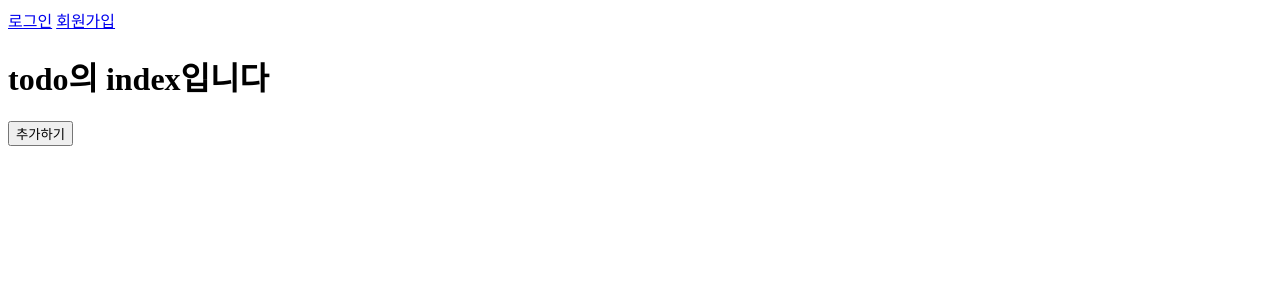
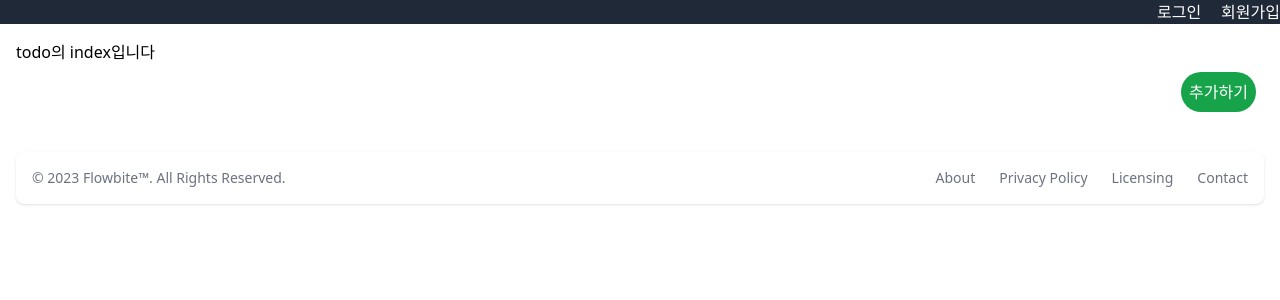
Before and after one commit to igsh97/django-todo-hw, a Django app: page /todo/ in a window 1280 px wide. Shown: the top 300 px of the page. Run offline with Django 4.2, Linux system fonts and the light colour scheme; data that the repository does not hold is empty; some libraries are stand-ins or nearby versions.

Commit message:
third push

```diff
--- a/firstproject/settings.py
+++ b/firstproject/settings.py
@@ -120,6 +120,9 @@ USE_TZ = True
 
 STATIC_URL = 'static/'
 
+
+MEDIA_URL="media/"
+MEDIA_ROOT=BASE_DIR/"media"
 # Default primary key field type
 # https://docs.djangoproject.com/en/4.2/ref/settings/#default-auto-field
 
--- a/firstproject/urls.py
+++ b/firstproject/urls.py
@@ -16,6 +16,8 @@ Including another URLconf
 """
 from django.contrib import admin
 from django.urls import path,include
+from django.conf import settings
+from django.conf.urls.static import static
 from . import views
 
 
@@ -28,4 +30,4 @@ urlpatterns = [
     path('receive/',views.receive),
     path('todo/',include("todo.urls")),
     path('user/',include("user.urls")),
-]
+] + static(settings.MEDIA_URL,document_root=settings.MEDIA_ROOT)
--- /dev/null
+++ b/templates/base.html
@@ -0,0 +1,49 @@
+<!DOCTYPE html>
+<html lang="en">
+<head>
+    <meta charset="UTF-8">
+    <title>My Project</title>
+    <script src="https://cdn.tailwindcss.com"></script>
+</head>
+<body>
+<nav class="bg-gray-800 text-white flex justify-end space-x-5">
+    {% if request.user.is_authenticated %}
+        <div>
+            {{ request.user.username }}
+        </div>
+        <form action="/user/signout/" method="post">
+            {% csrf_token %}
+            <button>로그아웃하기</button>
+        </form>
+    {% else %}
+        <a href="/user/signin/">로그인</a>
+        <a href="/user/signup/">회원가입</a>
+    {% endif %}
+</nav>
+{% block content %}
+{% endblock %}
+
+<footer class="bg-white rounded-lg shadow m-4 dark:bg-gray-800">
+    <div class="w-full mx-auto max-w-screen-xl p-4 md:flex md:items-center md:justify-between">
+      <span class="text-sm text-gray-500 sm:text-center dark:text-gray-400">© 2023 <a href="https://flowbite.com/"
+                                                                                      class="hover:underline">Flowbite™</a>. All Rights Reserved.
+    </span>
+        <ul class="flex flex-wrap items-center mt-3 text-sm font-medium text-gray-500 dark:text-gray-400 sm:mt-0">
+            <li>
+                <a href="#" class="mr-4 hover:underline md:mr-6 ">About</a>
+            </li>
+            <li>
+                <a href="#" class="mr-4 hover:underline md:mr-6">Privacy Policy</a>
+            </li>
+            <li>
+                <a href="#" class="mr-4 hover:underline md:mr-6">Licensing</a>
+            </li>
+            <li>
+                <a href="#" class="hover:underline">Contact</a>
+            </li>
+        </ul>
+    </div>
+</footer>
+
+</body>
+</html>
--- a/templates/todo/create.html
+++ b/templates/todo/create.html
@@ -6,9 +6,10 @@
 </head>
 <body>
 <h1>여기에서 todo 작성해주세요</h1>
-<form action="/todo/create/" method="POST">
+<form action="/todo/create/" method="POST" enctype="multipart/form-data">
     {% csrf_token %}
     <input type="text" name="content" id="content">
+    <input type="file" name="image">
     <button type="submit">만들기</button>
 </form>
 </body>
--- a/templates/todo/index.html
+++ b/templates/todo/index.html
@@ -1,30 +1,14 @@
-<!DOCTYPE html>
-<html lang="en">
-<head>
-    <meta charset="UTF-8">
-    <title>todo의 index</title>
-</head>
-<body>
-{% if request.user.is_authenticated %}
-    <div>
-        {{ request.user.username }}
-    </div>
-    <form action="/user/signout/" method="post">
-        {% csrf_token %}
-        <button>로그아웃하기</button>
-    </form>
-{% else %}
-    <a href="/user/signin/">로그인</a>
-    <a href="/user/signup/">회원가입</a>
-{% endif %}
+{% extends 'base.html' %}
+{% block content %}
+    <div class="p-4">
     <h1>todo의 index입니다</h1>
-<a href="/todo/create">
-    <button>추가하기</button>
+    <a href="/todo/create" class="m-2 flex justify-end">
+        <button class="bg-green-600 p-2 rounded-full text-white">추가하기</button>
     </a>
     <ul>
         {% for todo in todos %}
             <a href="/todo/{{ todo.id }}">
-            <li>
+                <li class="p-2 border-b">
                     <div>
                         {{ todo.content }}
                     </div>
@@ -32,5 +16,5 @@
             </a>
         {% endfor %}
     </ul>
-</body>
-</html>
+    </div>
+{% endblock %}
--- a/todo/views.py
+++ b/todo/views.py
@@ -20,7 +20,11 @@ def index(request):
 def create(request):
     if request.user.is_authenticated:
         if request.method=="POST":
-            Todo.objects.create(content=request.POST["content"],user=request.user)
+            Todo.objects.create(
+                content=request.POST["content"],
+                user=request.user,
+                image=request.FILES.get("image"),
+            )
             return redirect('/todo/')
         elif request.method=="GET":
             return render(request,"todo/create.html")
--- a/user/models.py
+++ b/user/models.py
@@ -5,3 +5,5 @@ from django.contrib.auth.models import AbstractUser
 
 class User(AbstractUser):
     profile=models.TextField(null=True,blank=True)
+    like_todos=models.ManyToManyField("todo.Todo",related_name="like_users")
+    followings=models.ManyToManyField("self",symmetrical=False,related_name="followers")
```
Also changed, not shown: templates/todo/detail.html (+4 -7 lines), todo/models.py (+8 -0 lines), todo/migrations/0003_todo_image.py (added), todo/migrations/0004_comment.py (added), user/migrations/0002_user_like_todos.py (added), user/migrations/0003_user_followings.py (added). Lines whose indentation alone changed are shown as unchanged.
